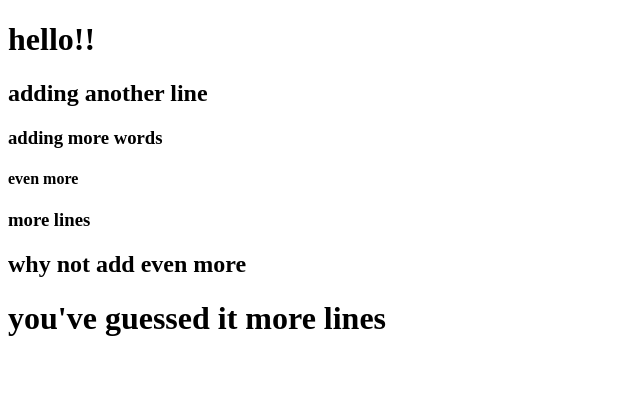
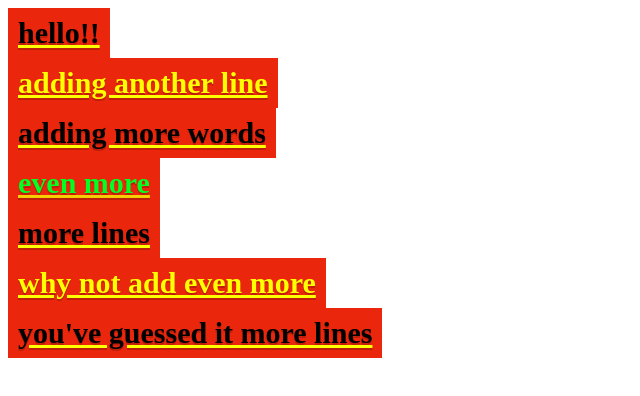
Before and after one commit to immanuelvatta/automatic-lamp, a plain HTML site: page index.html in a window 1280 px wide. Shown: the whole page, without its empty margins (0-640 px from the left). Drawn offline with Linux system fonts and the light colour scheme.

Commit message:
added styles.css and modified index.html

```diff
--- a/index.html
+++ b/index.html
@@ -4,15 +4,17 @@
     <meta charset="UTF-8">
     <meta http-equiv="X-UA-Compatible" content="IE=edge">
     <meta name="viewport" content="width=device-width, initial-scale=1.0">
+    <link rel="stylesheet" type="text/css" rel="noopener" target="_blank" href="style.css">
+
     <title>Document</title>
 </head>
 <body>
-    <h1>hello!!</h1>
-    <h2>adding another line</h2>
-    <h3>adding more words</h3>
-    <h4>even more</h4>
-    <h3>more lines</h3>
-    <h2>why not add even more</h2>
-    <h1>you've guessed it more lines</h1>
+    <h1>hello!!</h1> <br>
+    <h2>adding another line</h2> <br>
+    <h3>adding more words</h3> <br>
+    <h4>even more</h4> <br>
+    <h3>more lines</h3> <br>
+    <h2>why not add even more</h2> <br>
+    <h1>you've guessed it more lines</h1> <br>
 </body>
 </html>
--- /dev/null
+++ b/style.css
@@ -0,0 +1,71 @@
+h1 {
+    font-family: "Merriweather", serif;
+    font-size: 30px;
+    text-align: left;
+    margin: 0;
+    padding: 5px 0;
+    background: #ea260d;
+    text-shadow: 0px 2px 0 rgba(0,0,0,.2);
+    line-height: 100%;
+    color: rgb(0, 0, 0);
+    padding: 10px;
+    margin: 0 auto;
+    display: inline-block;
+    text-decoration: underline;
+    text-decoration-color: yellow;
+}
+
+h2 {
+    font-family: "Merriweather", serif;
+    font-size: 30px;
+    text-align: left;
+    margin: 0;
+    padding: 5px 0;
+    background: #ea260d;
+    text-shadow: 0px 2px 0 rgba(0,0,0,.2);
+    line-height: 100%;
+    color: yellow;
+    padding: 10px;
+    margin: 0 auto;
+    display: inline-block;
+    text-decoration: underline;
+    text-decoration-color: yellow;
+}
+
+h3 {
+    font-family: "Merriweather", serif;
+    font-size: 30px;
+    text-align: left;
+    margin: 0;
+    padding: 5px 0;
+    background: #ea260d;
+    text-shadow: 0px 2px 0 rgba(0,0,0,.2);
+    line-height: 100%;
+    color: rgb(0, 0, 0);
+    padding: 10px;
+    margin: 0 auto;
+    display: inline-block;
+    text-decoration: underline;
+    text-decoration-color: yellow;
+}
+
+h4 {
+    font-family: "Merriweather", serif;
+    font-size: 30px;
+    text-align: left;
+    margin: 0;
+    padding: 5px 0;
+    background: #ea260d;
+    text-shadow: 0px 2px 0 rgba(0,0,0,.2);
+    line-height: 100%;
+    color: rgb(0, 255, 34);
+    padding: 10px;
+    margin: 0 auto;
+    display: inline-block;
+    text-decoration: underline;
+    text-decoration-color: rgba(255, 255, 0, 0.774);
+}
+
+body{
+    background-color: white;
+}
```
